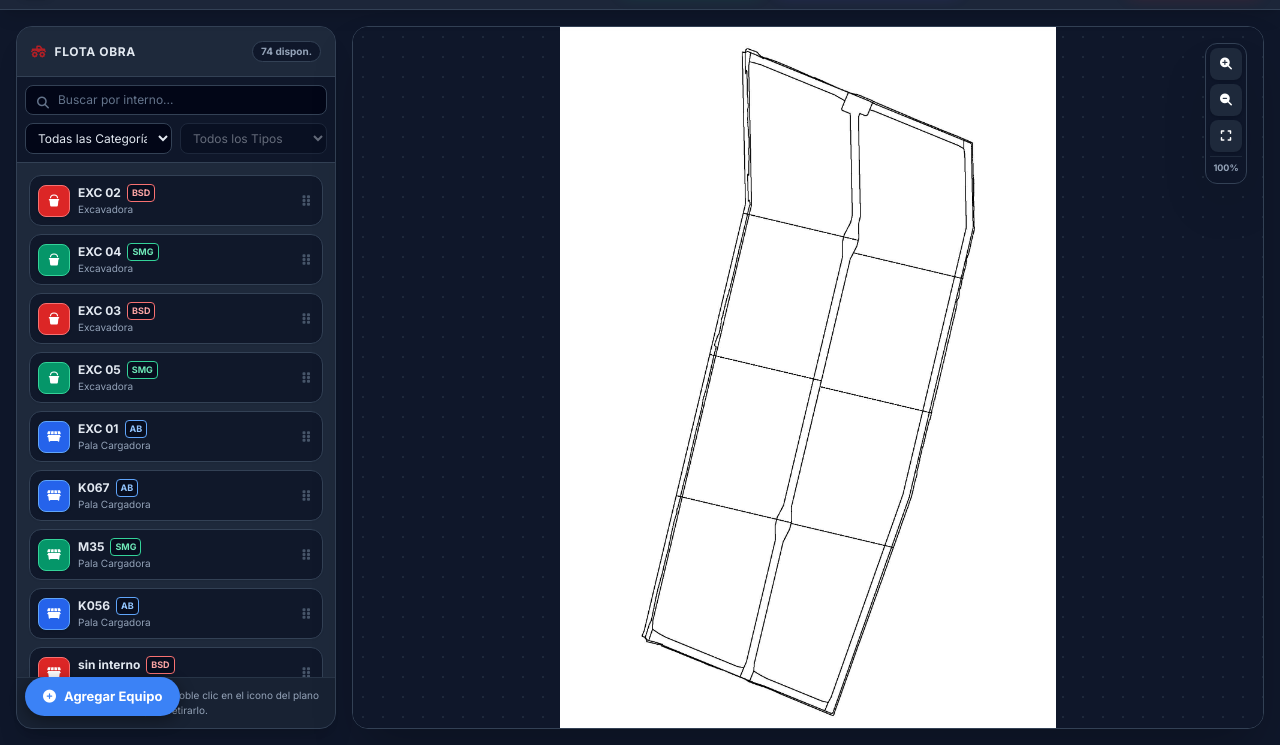
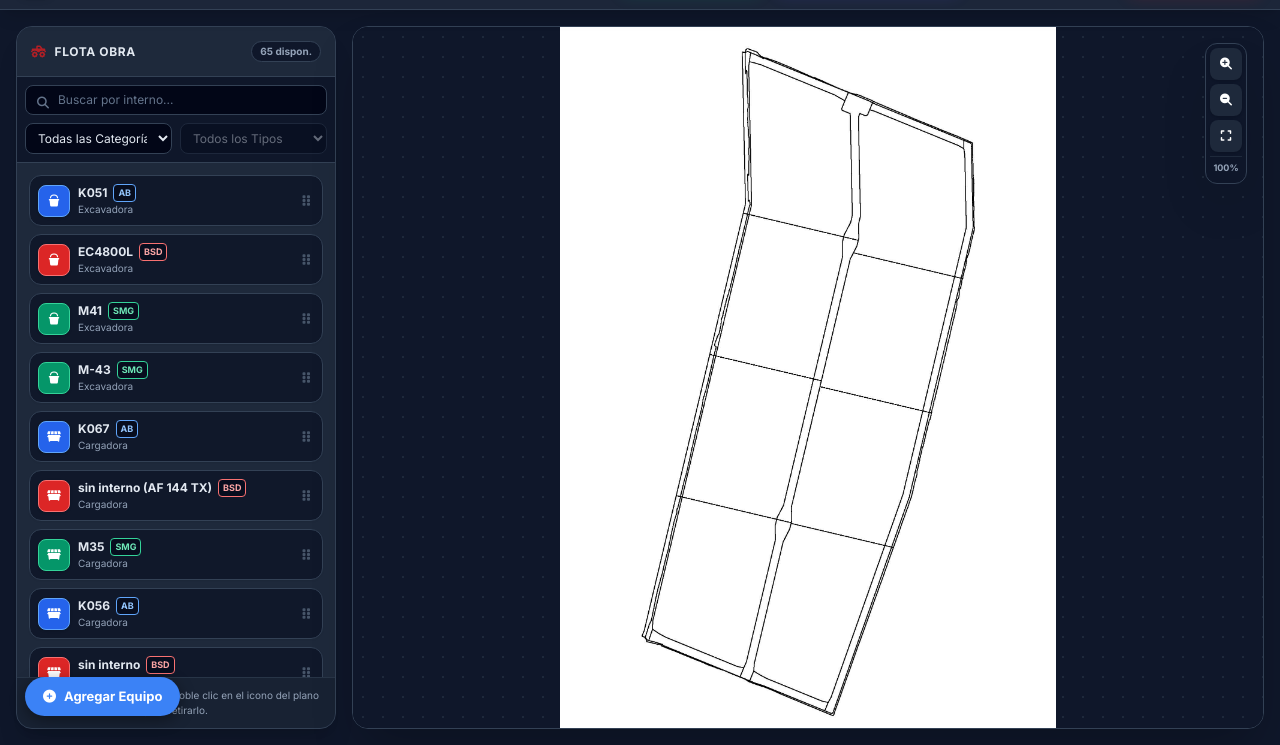
Before and after one commit to nicoagcivil/Recursos-Obra, a plain HTML site: page index.html in a window 1280 px wide. Shown: the part 59-804 px from the top of the page. Drawn offline with nearby package versions, Linux system fonts and the light colour scheme; no server answers.

Commit message:
Update index.html

```diff
--- a/index.html
+++ b/index.html
@@ -199,7 +199,7 @@
             <div class="space-y-3">
                 <div>
                     <label class="block text-[11px] font-semibold text-slate-300 mb-1">Número de Interno / Nombre:</label>
-                    <input type="text" id="nuevo-interno" placeholder="Ej: EXC 05 o CAM 20" class="w-full bg-slate-950 border border-slate-700 rounded-lg px-3 py-2 text-xs text-white focus:outline-none focus:ring-1 focus:ring-blue-500">
+                    <input type="text" id="nuevo-interno" placeholder="Ej: C33 o K051" class="w-full bg-slate-950 border border-slate-700 rounded-lg px-3 py-2 text-xs text-white focus:outline-none focus:ring-1 focus:ring-blue-500">
                 </div>
                 <div>
                     <label class="block text-[11px] font-semibold text-slate-300 mb-1">Empresa:</label>
@@ -213,15 +213,17 @@
                 <div>
                     <label class="block text-[11px] font-semibold text-slate-300 mb-1">Tipo de Equipo:</label>
                     <select id="nuevo-tipo" class="w-full bg-slate-950 border border-slate-700 rounded-lg px-3 py-2 text-xs text-slate-200 focus:outline-none focus:ring-1 focus:ring-blue-500">
+                        <option value="Camión">Camión</option>
                         <option value="Excavadora">Excavadora</option>
-                        <option value="Pala Cargadora">Pala Cargadora</option>
-                        <option value="Camión Fuera de Ruta">Camión Fuera de Ruta</option>
+                        <option value="Cargadora">Cargadora</option>
                         <option value="Camión Regador">Camión Regador</option>
-                        <option value="Camioneta">Camioneta</option>
-                        <option value="Rodillo Compactador">Rodillo Compactador</option>
                         <option value="Motoniveladora">Motoniveladora</option>
+                        <option value="Rodillo">Rodillo</option>
                         <option value="Topadora">Topadora</option>
-                        <option value="Equipo Auxiliar">Equipo Auxiliar</option>
+                        <option value="Combi">Combi</option>
+                        <option value="Generador">Generador</option>
+                        <option value="Manipuladora">Manipuladora</option>
+                        <option value="Luminaria">Luminaria</option>
                     </select>
                 </div>
             </div>
@@ -272,52 +274,51 @@
         const equiposEstructura = {
             "Excavadoras": {
                 "Excavadora": [
-                    { interno: "EXC 02", empresa: "BSD" },
-                    { interno: "EXC 04", empresa: "SMG" },
-                    { interno: "EXC 03", empresa: "BSD" },
-                    { interno: "EXC 05", empresa: "SMG" }
+                    { interno: "K051", empresa: "AB" },
+                    { interno: "EC4800L", empresa: "BSD" },
+                    { interno: "M41", empresa: "SMG" },
+                    { interno: "M-43", empresa: "SMG" }
                 ],
-                "Pala Cargadora": [
-                    { interno: "EXC 01", empresa: "AB" },
+                "Cargadora": [
                     { interno: "K067", empresa: "AB" },
+                    { interno: "sin interno (AF 144 TX)", empresa: "BSD" },
                     { interno: "M35", empresa: "SMG" },
                     { interno: "K056", empresa: "AB" },
                     { interno: "sin interno", empresa: "BSD" }
                 ]
             },
             "Camiones": {
-                "Camión Fuera de Ruta": [
-                    { interno: "CAM 13", empresa: "SMG" },
-                    { interno: "CAM 14", empresa: "SMG" },
-                    { interno: "CAM 15", empresa: "SMG" },
-                    { interno: "CAM 03", empresa: "BSD" },
-                    { interno: "CAM 04", empresa: "BSD" },
-                    { interno: "CAM 16", empresa: "SMG" },
-                    { interno: "CAM 01", empresa: "AB" },
-                    { interno: "CAM 02", empresa: "AB" },
-                    { interno: "CAM 05", empresa: "BSD" },
-                    { interno: "CAM 06", empresa: "BSD" },
-                    { interno: "CAM 07", empresa: "BSD" },
-                    { interno: "CAM 08", empresa: "BSD" },
-                    { interno: "CAM 09", empresa: "BSD" },
-                    { interno: "CAM 10", empresa: "BSD" },
-                    { interno: "CAM 11", empresa: "BSD" },
-                    { interno: "CAM 12", empresa: "SMG" },
-                    { interno: "CAM 17", empresa: "SMG" }
+                "Camión": [
+                    { interno: "C33", empresa: "SMG" },
+                    { interno: "C32", empresa: "SMG" },
+                    { interno: "C34", empresa: "SMG" },
+                    { interno: "INT-253 (23)", empresa: "BSD" },
+                    { interno: "INT-254 (27)", empresa: "BSD" },
+                    { interno: "C-30", empresa: "SMG" },
+                    { interno: "C31", empresa: "SMG" },
+                    { interno: "C044", empresa: "AB" },
+                    { interno: "C030", empresa: "AB" },
+                    { interno: "11", empresa: "BSD" },
+                    { interno: "INT-255 (17)", empresa: "BSD" },
+                    { interno: "INT-271 (42)", empresa: "BSD" },
+                    { interno: "INT-252", empresa: "BSD" },
+                    { interno: "INT-273 (18)", empresa: "BSD" },
+                    { interno: "INT-284", empresa: "BSD" },
+                    { interno: "ZOOM-02", empresa: "BSD" },
+                    { interno: "C18", empresa: "SMG" },
+                    { interno: "C25", empresa: "SMG" }
                 ]
             },
             "Cisternas": {
                 "Camión Regador": [
-                    { interno: "REG 06", empresa: "BSD" },
-                    { interno: "REG 07", empresa: "BSD" },
-                    { interno: "REG 09", empresa: "SMG" },
+                    { interno: "INT-209 (AC 429 QJ)", empresa: "BSD" },
                     { interno: "CM 66", empresa: "AB" },
-                    { interno: "REG 02", empresa: "AB" },
-                    { interno: "REG 03", empresa: "AB" },
-                    { interno: "REG 04", empresa: "AB" },
-                    { interno: "REG 05", empresa: "AB" },
-                    { interno: "REG 08", empresa: "BSD" },
-                    { interno: "REG 10", empresa: "SMG" }
+                    { interno: "11", empresa: "AB" },
+                    { interno: "B012 (AC 043 SL)", empresa: "AB" },
+                    { interno: "AH 282 NN", empresa: "AB" },
+                    { interno: "B030 (AF 529 JL)", empresa: "AB" },
+                    { interno: "INT-210 (AC 429 QH)", empresa: "BSD" },
+                    { interno: "C17 (AD 210 GD)", empresa: "SMG" }
                 ]
             },
             "Combustible": {
@@ -328,50 +329,40 @@
             },
             "Viales": {
                 "Motoniveladora": [
-                    { interno: "MOT 02", empresa: "BSD" },
-                    { interno: "MOT 06", empresa: "SMG" },
-                    { interno: "MOT 01", empresa: "AB" },
-                    { interno: "MOT 03", empresa: "BSD" },
-                    { interno: "MOT 04", empresa: "BSD" },
-                    { interno: "MOT 05", empresa: "BSD" },
+                    { interno: "INT-351", empresa: "BSD" },
+                    { interno: "M38", empresa: "SMG" },
+                    { interno: "K004", empresa: "AB" },
+                    { interno: "INT-356", empresa: "BSD" },
+                    { interno: "INT-370", empresa: "BSD" },
+                    { interno: "851", empresa: "BSD" },
                     { interno: "M-28", empresa: "SMG" }
                 ],
-                "Rodillo Compactador": [
-                    { interno: "ROD 01", empresa: "AB" },
-                    { interno: "ROD 02", empresa: "BSD" },
-                    { interno: "ROD 03", empresa: "BSD" },
-                    { interno: "ROD 04", empresa: "BSD" },
-                    { interno: "ROD 05", empresa: "BSD" },
-                    { interno: "ROD 06", empresa: "SMG" },
-                    { interno: "ROD 07", empresa: "SMG" }
+                "Rodillo": [
+                    { interno: "K041", empresa: "AB" },
+                    { interno: "sin interno", empresa: "BSD" },
+                    { interno: "INT-331", empresa: "BSD" },
+                    { interno: "INT-369", empresa: "BSD" },
+                    { interno: "M3", empresa: "BSD" },
+                    { interno: "sin interno", empresa: "BSD" },
+                    { interno: "M29", empresa: "SMG" }
                 ],
                 "Topadora": [
                     { interno: "sin interno", empresa: "BSD" }
                 ]
             },
             "Livianos": {
-                "Manipulador Telescópico": [
+                "Manipuladora": [
                     { interno: "25", empresa: "BSD" }
                 ],
-                "Camioneta": [
-                    { interno: "AG 990 TDA", empresa: "AB" },
-                    { interno: "AG 181 XB", empresa: "BSD" },
-                    { interno: "INT-154", empresa: "BSD" },
-                    { interno: "AG 239 KT", empresa: "EL MERCADO" },
-                    { interno: "V-34", empresa: "SMG" },
-                    { interno: "V-23", empresa: "SMG" },
-                    { interno: "V-25", empresa: "SMG" },
-                    { interno: "AE 630 MM", empresa: "SMG" }
-                ],
-                "Minibus / Combi": [
+                "Combi": [
                     { interno: "2", empresa: "AB" },
                     { interno: "1", empresa: "AB" },
                     { interno: "AG 807 LO", empresa: "AB" }
                 ]
             },
             "EquiposAuxiliares": {
-                "Grupo Electrógeno": [
-                    { interno: "H100GF", empresa: "AB" }
+                "Generador": [
+                    { interno: "6", empresa: "AB" }
                 ],
                 "Luminaria": [
                     { interno: "sin interno", empresa: "AB" },
@@ -389,17 +380,16 @@
         function getIconForEquipo(sub) {
             const n = sub.toLowerCase();
             if (n.includes("excavadora")) return "fa-bucket";
-            if (n.includes("pala cargadora")) return "fa-dumpster";
-            if (n.includes("fuera de ruta") || n.includes("camión")) return "fa-truck-field";
+            if (n.includes("cargadora")) return "fa-dumpster";
+            if (n.includes("camión") || n.includes("camion")) return "fa-truck-field";
             if (n.includes("regador")) return "fa-faucet-drip";
             if (n.includes("combustible") || n.includes("lubricador")) return "fa-gas-pump";
             if (n.includes("motoniveladora")) return "fa-road";
             if (n.includes("rodillo")) return "fa-compact-disc";
             if (n.includes("topadora")) return "fa-shield-halved";
-            if (n.includes("manipulador")) return "fa-boxes-packing";
-            if (n.includes("camioneta")) return "fa-truck-pickup";
-            if (n.includes("minibus") || n.includes("combi")) return "fa-bus";
-            if (n.includes("electrógeno") || n.includes("grupo")) return "fa-bolt";
+            if (n.includes("manipuladora")) return "fa-boxes-packing";
+            if (n.includes("combi")) return "fa-bus";
+            if (n.includes("generador")) return "fa-bolt";
             if (n.includes("luminaria")) return "fa-lightbulb";
             return "fa-truck-monster";
         }
@@ -526,10 +516,12 @@
             }
 
             let categoriaPrincipal = "EquiposAuxiliares";
-            if (tipoInput === "Pala Cargadora" || tipoInput === "Excavadora") {
+            if (tipoInput === "Excavadora" || tipoInput === "Cargadora") {
                 categoriaPrincipal = "Excavadoras";
             } else if (tipoInput.includes("Camión")) {
                 categoriaPrincipal = "Camiones";
+            } else if (tipoInput === "Motoniveladora" || tipoInput === "Rodillo" || tipoInput === "Topadora") {
+                categoriaPrincipal = "Viales";
             }
 
             if (!equiposEstructura[categoriaPrincipal][tipoInput]) {
```
